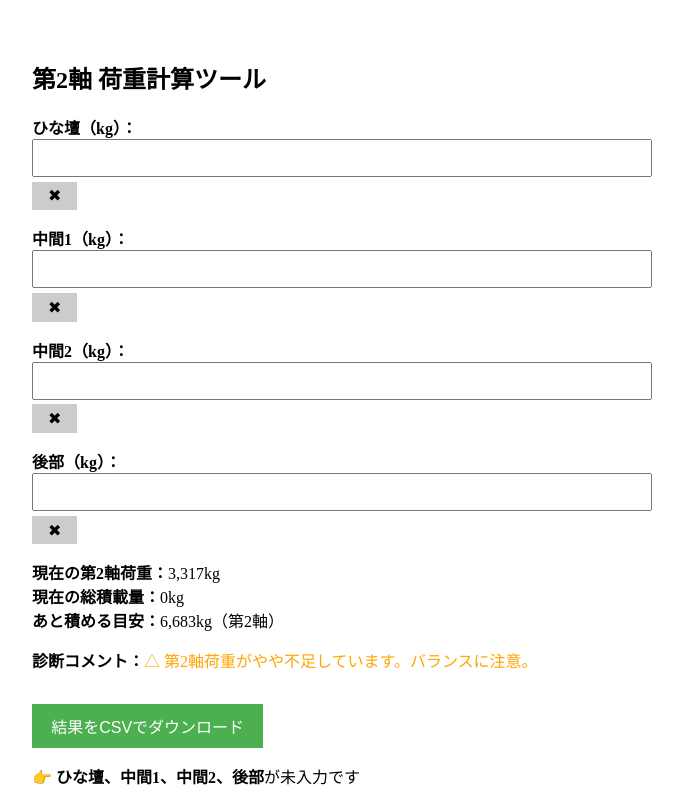
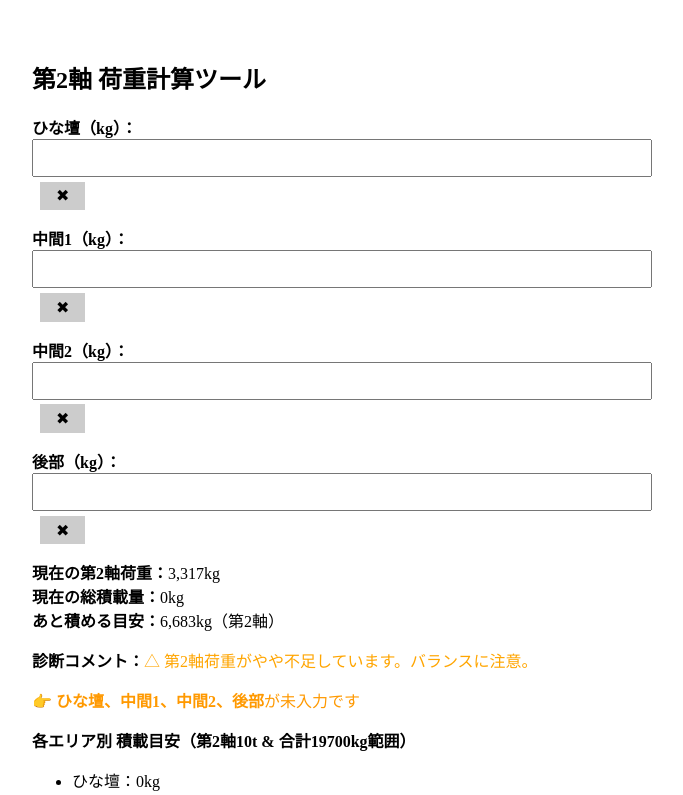
Before and after one commit to Toyotayusou1111/-, a React (Create React App) app: page / in a window 1280 px wide. Shown: the top 795 px of the page, without its empty margins (308-991 px from the left). Built offline with nearby package versions, Linux system fonts and the light colour scheme.

Commit message:
Update App.js

```diff
--- a/src/App.js
+++ b/src/App.js
@@ -96,22 +96,6 @@ export default function App() {
       ? "◎ 第2軸荷重は適正範囲内です。"
       : "△ 第2軸荷重がやや不足しています。バランスに注意。";
 
-  const downloadCSV = () => {
-    const headers = ["エリア", "入力重量(kg)"];
-    const rows = Object.entries(parsedWeights).map(([k, v]) => [k, v]);
-    rows.push(["第2軸荷重", Math.round(usedLoad)]);
-    rows.push(["総積載量", Math.round(usedTotal)]);
-
-    const csv = [headers, ...rows].map((r) => r.join(",")).join("\n");
-    const blob = new Blob([csv], { type: "text/csv;charset=utf-8;" });
-    const link = document.createElement("a");
-    link.href = URL.createObjectURL(blob);
-    link.setAttribute("download", "荷重計算結果.csv");
-    document.body.appendChild(link);
-    link.click();
-    document.body.removeChild(link);
-  };
-
   return (
     <div style={{ padding: "2rem", maxWidth: "600px", margin: "auto" }}>
       <h2>第2軸 荷重計算ツール</h2>
@@ -141,6 +125,7 @@ export default function App() {
               backgroundColor: "#ccc",
               border: "none",
               cursor: "pointer",
+              marginLeft: "0.5rem",
             }}
           >
             ✖
@@ -176,26 +161,12 @@ export default function App() {
         </span>
       </div>
 
-      <button
-        onClick={downloadCSV}
-        style={{
-          marginTop: "2rem",
-          padding: "0.6rem 1.2rem",
-          fontSize: "1rem",
-          backgroundColor: "#4CAF50",
-          color: "white",
-          border: "none",
-          cursor: "pointer",
-        }}
-      >
-        結果をCSVでダウンロード
-      </button>
-
       {emptyAreas.length > 0 && (
-        <div style={{ marginTop: "1rem" }}>
+        <div style={{ marginTop: "1rem", color: "#FF9900" }}>
           👉 <strong>{emptyAreas.join("、")}</strong>が未入力です
         </div>
       )}
+
       {Object.keys(recommended).length > 0 && (
         <div style={{ marginTop: "1rem" }}>
           <strong>各エリア別 積載目安（第2軸10t & 合計19700kg範囲）</strong>
```
